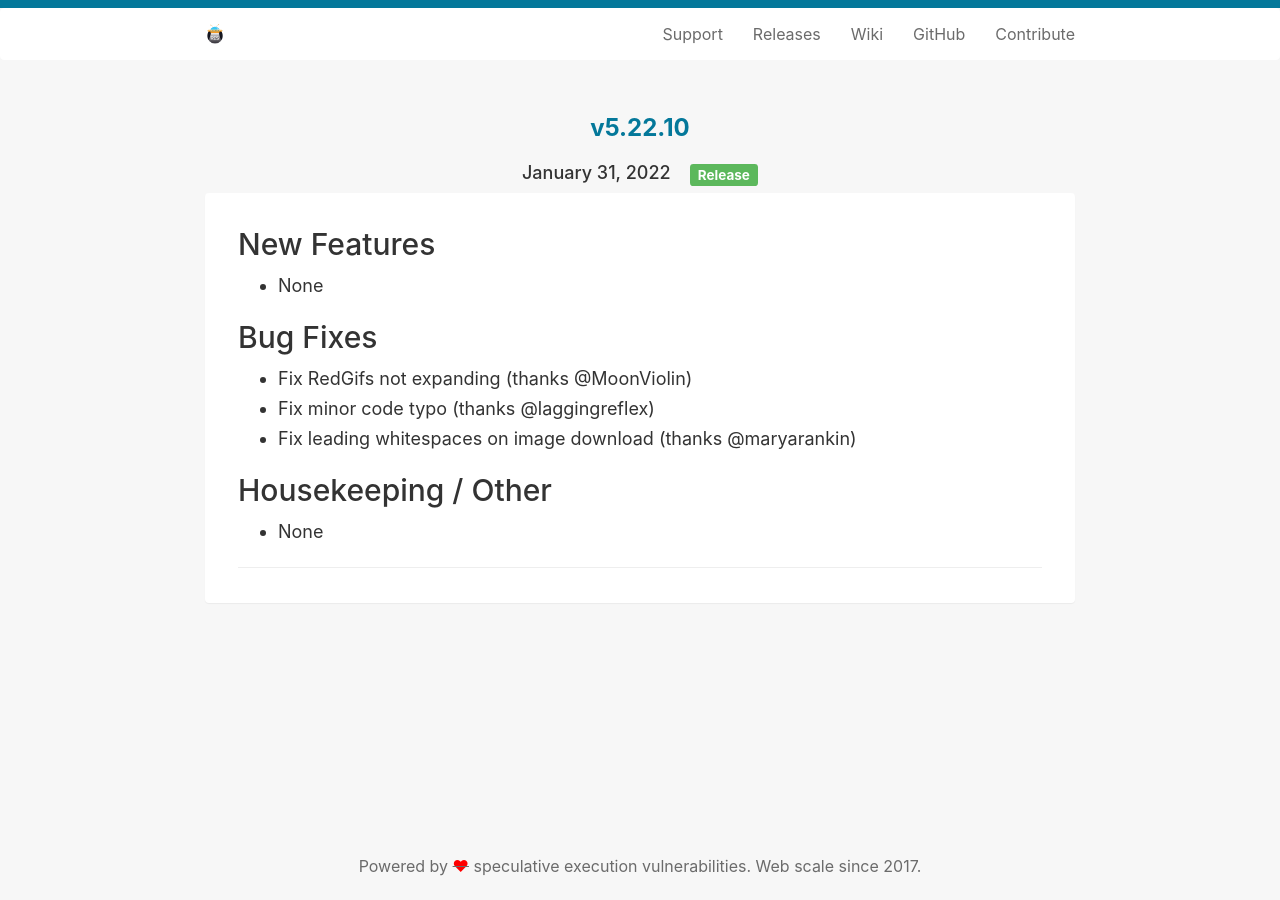
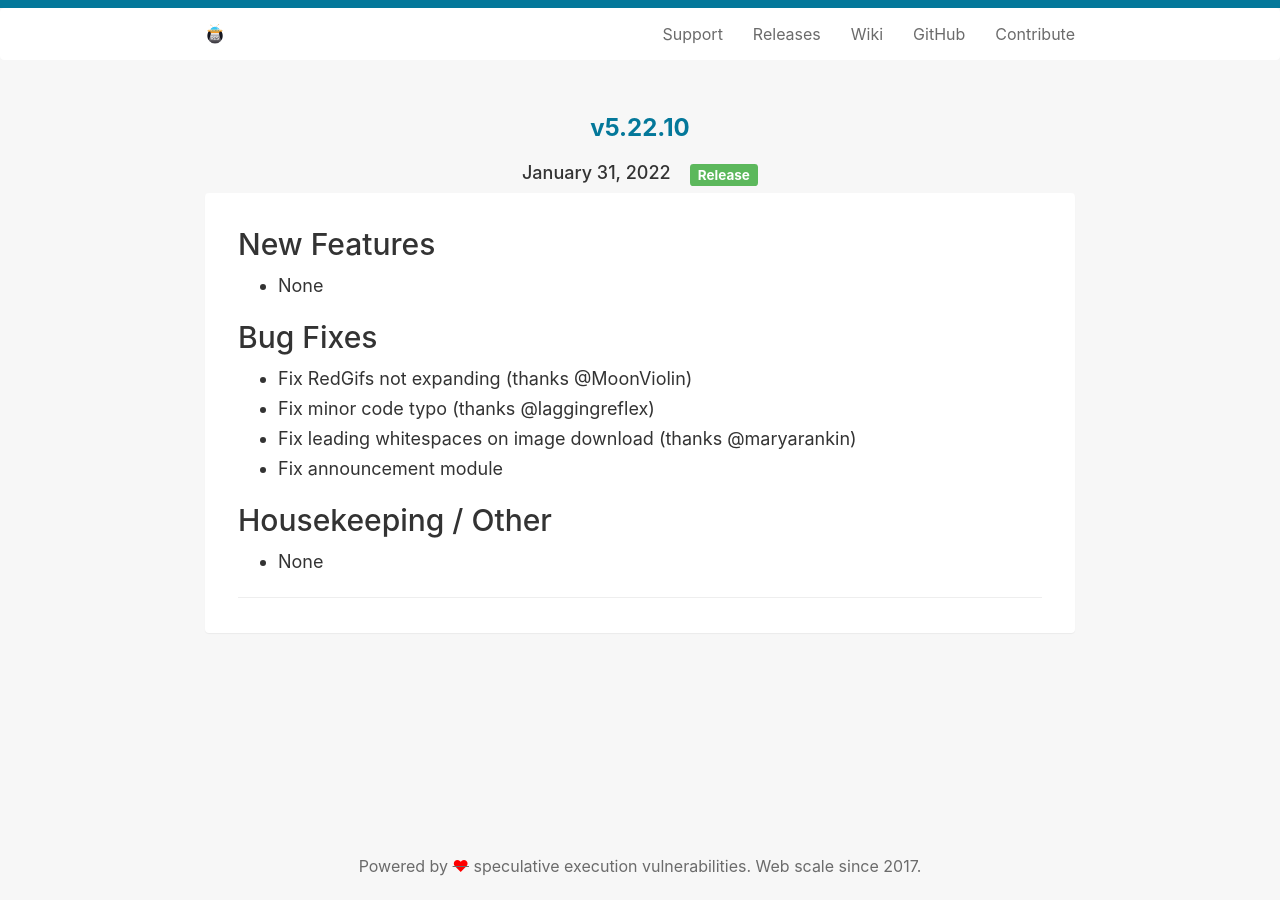
Before and after one commit to Reddit-Enhancement-Suite/Reddit-Enhancement-Suite.github.io, a Jekyll site: the page built from _posts/2022-01-31-52210.md, in a window 1280 px wide. Built offline with Jekyll 4.4.1, drawn with Linux system fonts in a browser that asks for light colours.

Commit message:
Update 2022-01-31-52210.md

```diff
--- a/_posts/2022-01-31-52210.md
+++ b/_posts/2022-01-31-52210.md
@@ -15,6 +15,7 @@ tags:
 - Fix RedGifs not expanding (thanks @MoonViolin)
 - Fix minor code typo (thanks @laggingreflex)
 - Fix leading whitespaces on image download (thanks @maryarankin)
+- Fix announcement module
 
 ### Housekeeping / Other
 
```
